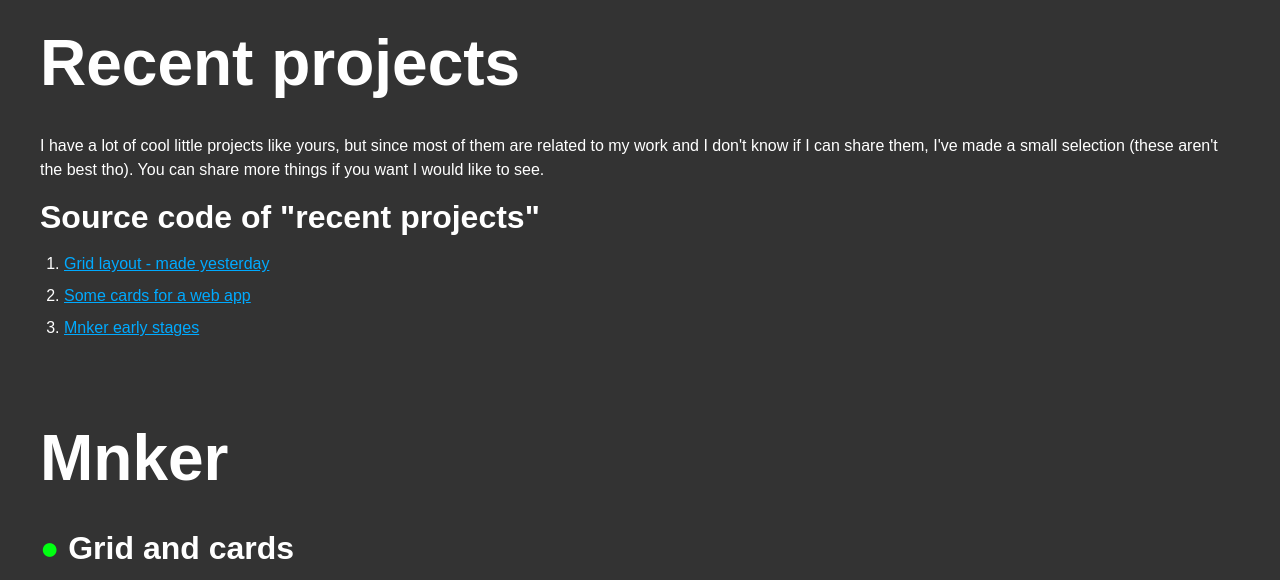
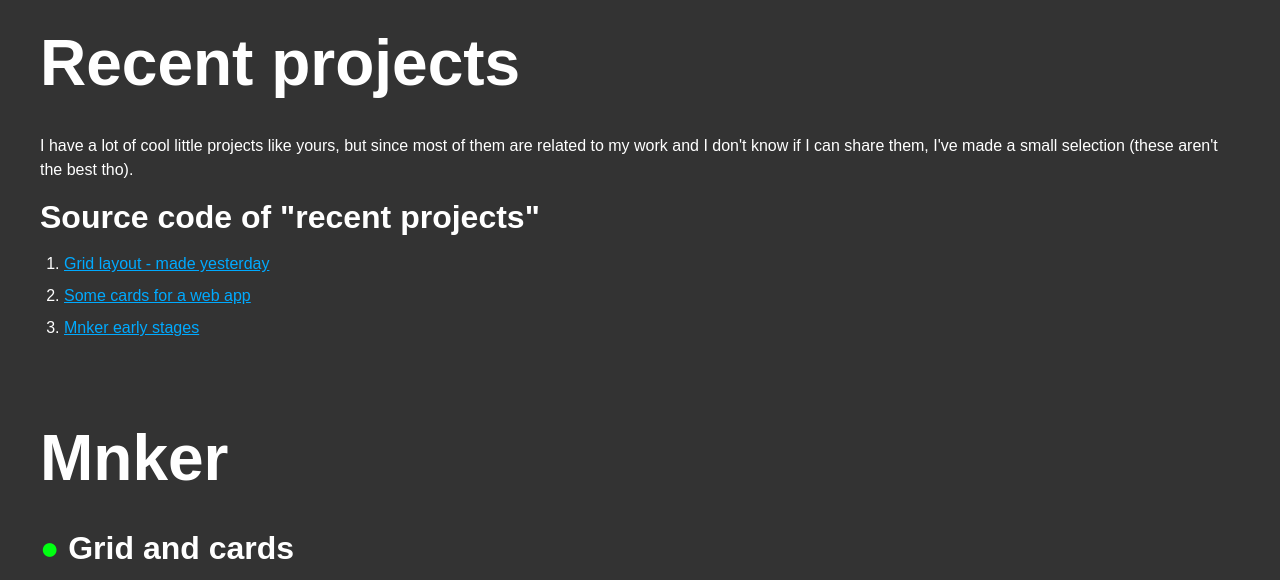
Before and after one commit to sergio9929/for-OSWhyte, a plain HTML site: page index.html in a window 1280 px wide. Shown: the top 580 px of the page. Drawn offline with Linux system fonts and the light colour scheme.

Commit message:
Update index.html

```diff
--- a/index.html
+++ b/index.html
@@ -15,7 +15,7 @@
     <div class="container">
 
         <h2>Recent projects</h2>
-        <p>I have a lot of cool little projects like yours, but since most of them are related to my work and I don't know if I can share them, I've made a small selection (these aren't the best tho). You can share more things if you want I would like to see.</p>
+        <p>I have a lot of cool little projects like yours, but since most of them are related to my work and I don't know if I can share them, I've made a small selection (these aren't the best tho).</p>
         <div class="block">
             <h3>Source code of "recent projects"</h3>
             <ol>
```
